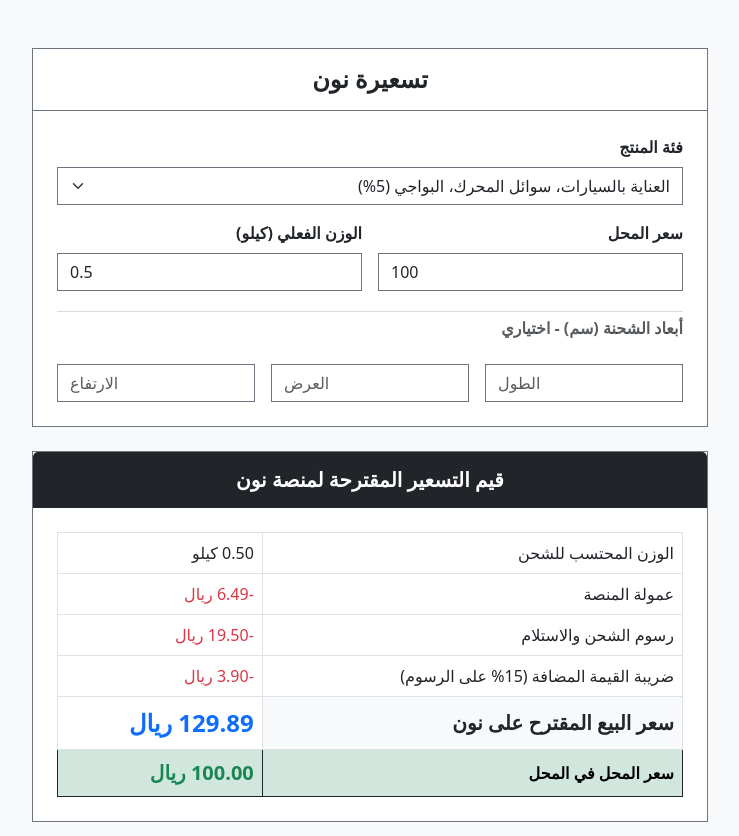
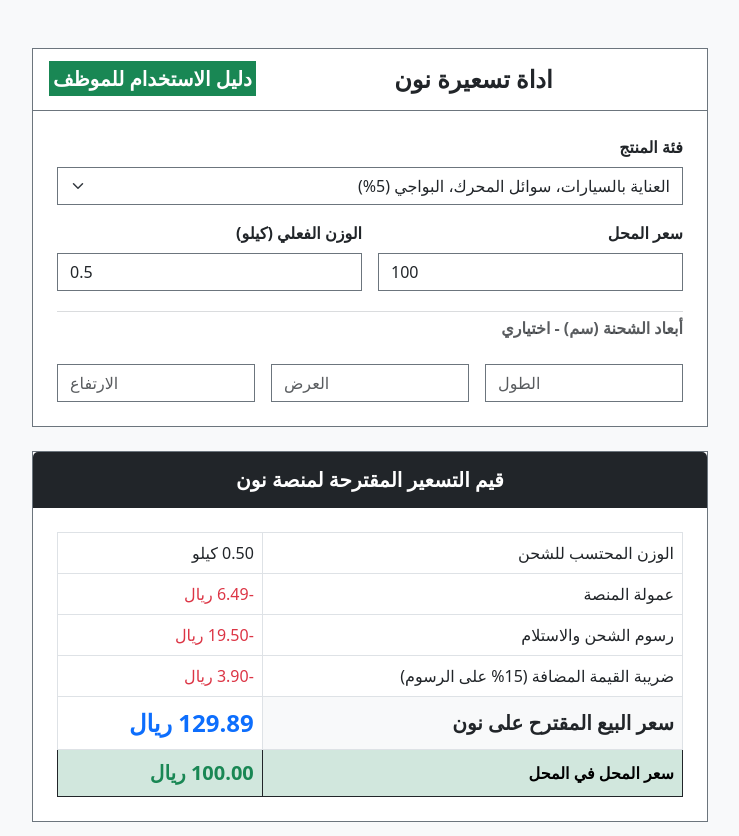
Before and after one commit to albrahui/noon-calculator, a plain HTML site: page index.html in a window 1280 px wide. Shown: the whole page, without its empty margins (270-1009 px from the left). Drawn offline with nearby package versions, Linux system fonts and the light colour scheme.

Commit message:
Update index.html

```diff
--- a/index.html
+++ b/index.html
@@ -6,11 +6,21 @@
     <title>حاسبة رسوم نون السعودية الفورية</title>
     <link href="https://cdn.jsdelivr.net/npm/bootstrap@5.3.0/dist/css/bootstrap.rtl.min.css" rel="stylesheet">
 </head>
+
+
 <body class="bg-light text-dark">
     <div class="container my-5" style="max-width: 700px;">
         <div class="card rounded-0 border-secondary mb-4">
-            <div class="card-header bg-white border-bottom border-secondary py-3">
-                <h4 class="mb-0 text-uppercase fw-bold text-center"> تسعيرة نون </h4>
+<div class="card-header bg-white border-bottom border-secondary py-3 d-flex align-items-center justify-content-between position-relative">
+
+
+                <h4 class="mb-0 text-uppercase fw-bold text-center flex-grow-1">اداة تسعيرة نون</h4>
+
+                <div   class="text-start">
+                    <h5 class="mb-0"><a href="details.html" class="text-decoration-none bg-success text-white p-1 fw-bold">
+                       دليل الاستخدام للموظف
+                    </a></h5>
+                </div>
             </div>
             <div class="card-body p-4">
                 <form id="noonCalcForm">
@@ -99,6 +109,8 @@
         </div>
     </div>
 
+
+
     <script>
         const form = document.getElementById('noonCalcForm');
 
```
